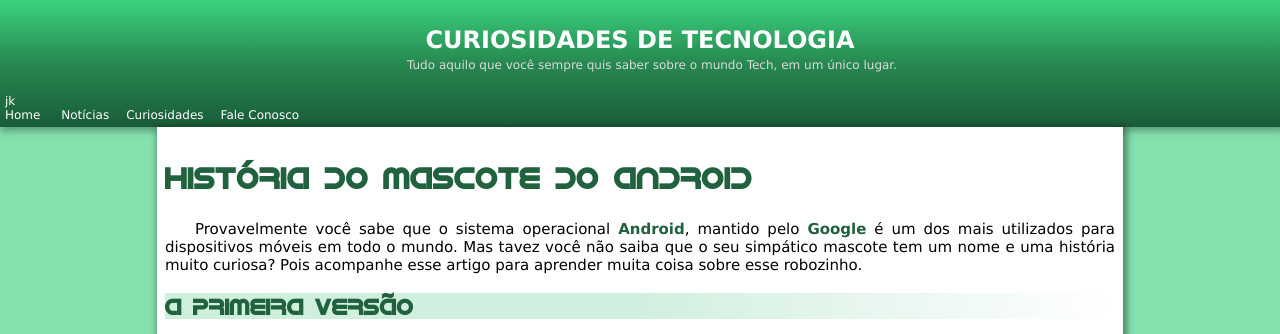
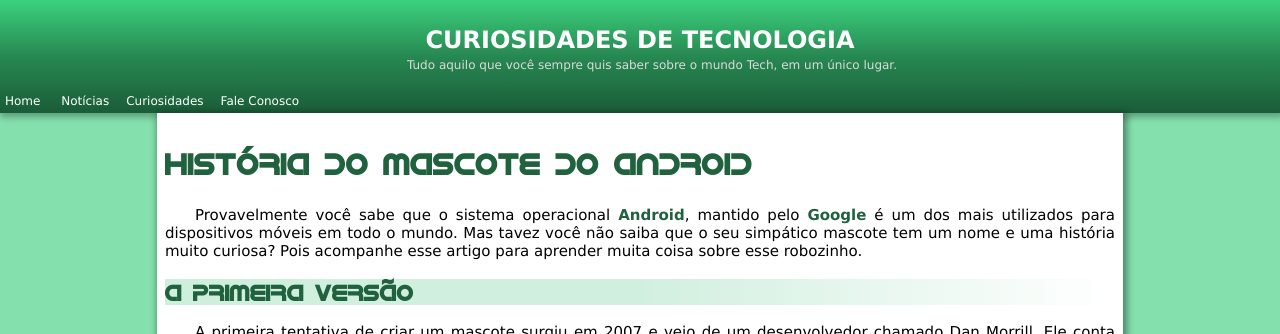
Before and after one commit to GustaRibeiror/HTML-CSS-Exercicios, a plain HTML site: page ex017 - DESAFIO SITE ANDROID/1index.html in a window 1280 px wide. Shown: the top 334 px of the page. Drawn offline with Linux system fonts and the light colour scheme.

Commit message:
ex017 atualizado
removi textos desnecessários

```diff
--- a/ex017 - DESAFIO SITE ANDROID/1index.html
+++ b/ex017 - DESAFIO SITE ANDROID/1index.html
@@ -15,7 +15,7 @@
             <h1>Curiosidades de Tecnologia</h1>
             <p id="cabeca1">Tudo aquilo que você sempre quis saber sobre o mundo Tech, em um único lugar.</p>
         </div>
-        <nav>jk
+        <nav>
             <ul id="ul1" type="none">
                 <li class="navegation">Home</li>
                 <li class="navegation">Notícias</li">
@@ -59,7 +59,7 @@
                 Google, ficou com a missão de representar o pequeno robô de uma maneira mais agradável.</p>
             <picture>
                 <source media="(max-width:700px)" srcset="pacote-projeto-d010/imagens/irina-blok-pq.jpg">
-                <img  id="criadora" src="pacote-projeto-d010/imagens/irina-blok.jpg" alt="irina">
+                <img id="criadora" src="pacote-projeto-d010/imagens/irina-blok.jpg" alt="irina">
             </picture>
             <p>A ideia principal da Irina era representar tudo graficamente com poucos traços e de forma mais chapada. O
                 desenho também deveria gerar identificação rápida com quem o olha. Surgiu então o
```
